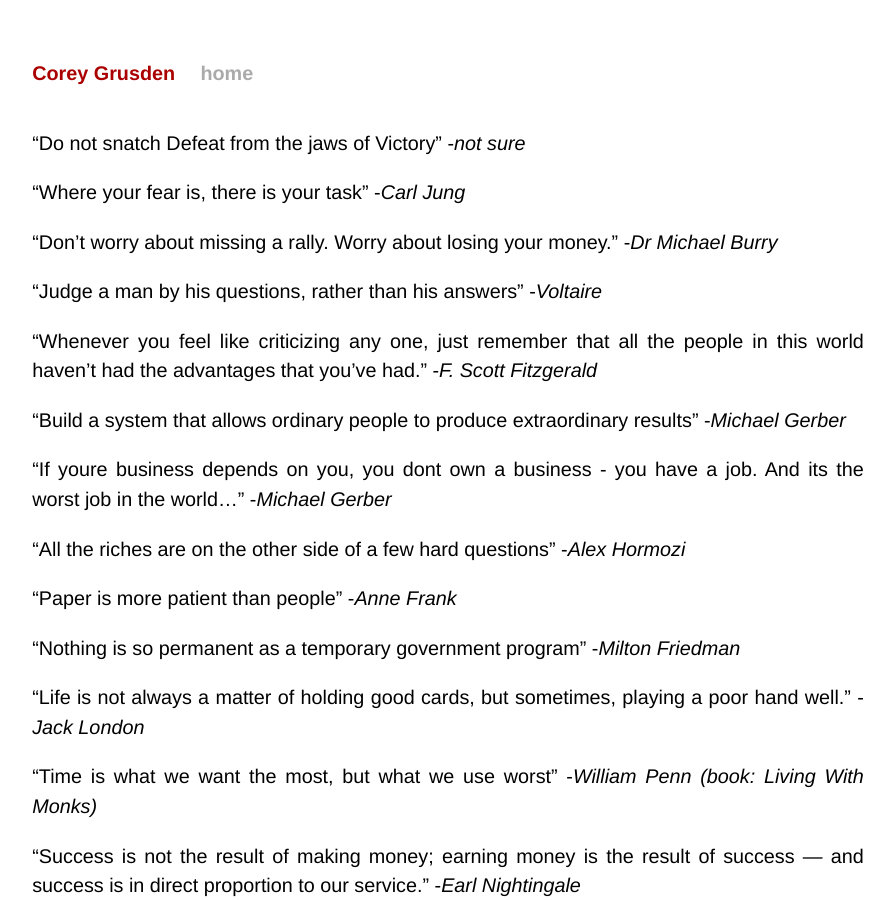
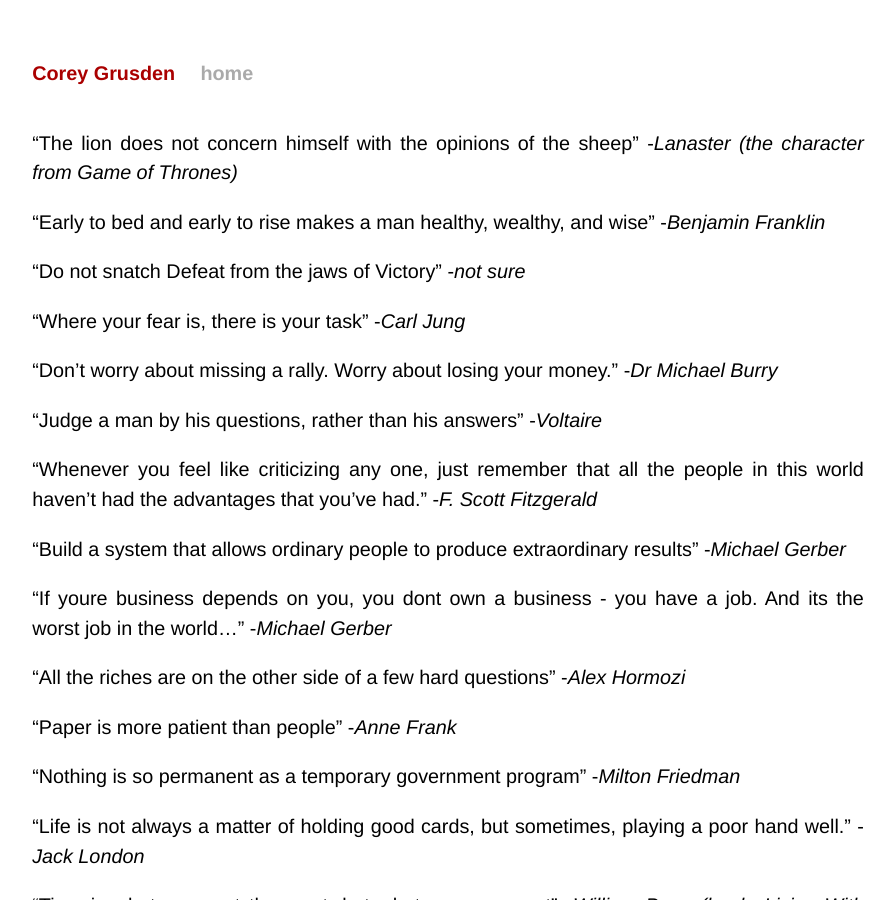
Before and after one commit to cgrusden/cgrusden.github.io, a Jekyll site: the page built from quotes.md, in a window 1280 px wide and 900 px high. Shown: the whole window, without its empty margins (192-1086 px from the left). Built offline with Jekyll 4.4.1, drawn with Linux system fonts in a browser that asks for light colours; our own code applies the rules of GitHub Pages for plain Markdown files.

Commit message:
Add some more quotes

```diff
--- a/_data/quotes.yml
+++ b/_data/quotes.yml
@@ -1,3 +1,9 @@
+- quote: 'The lion does not concern himself with the opinions of the sheep'
+  author: 'Lanaster (the character from Game of Thrones)'
+
+- quote: 'Early to bed and early to rise makes a man healthy, wealthy, and wise'
+  author: 'Benjamin Franklin'
+
 - quote: 'Do not snatch Defeat from the jaws of Victory'
   author: 'not sure'
 
```
